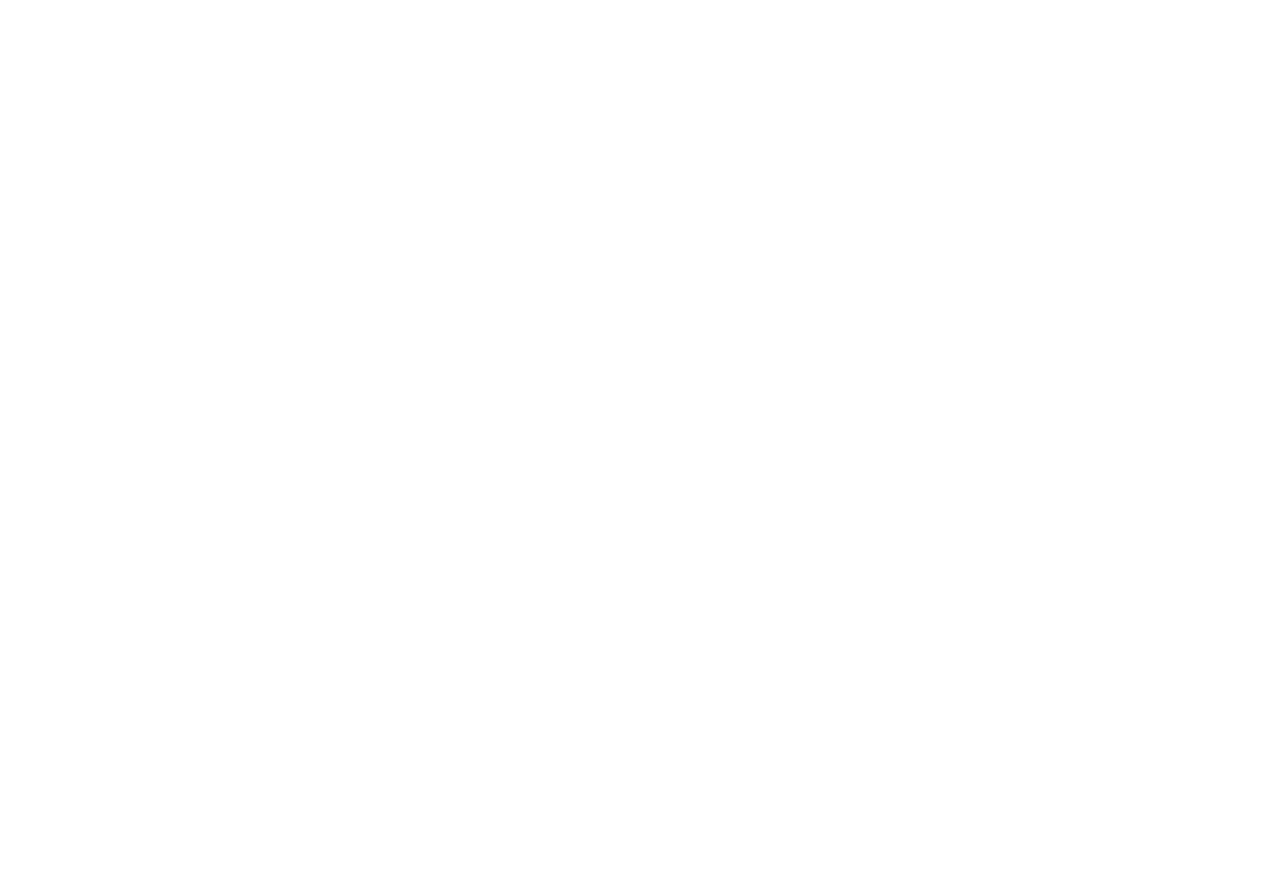
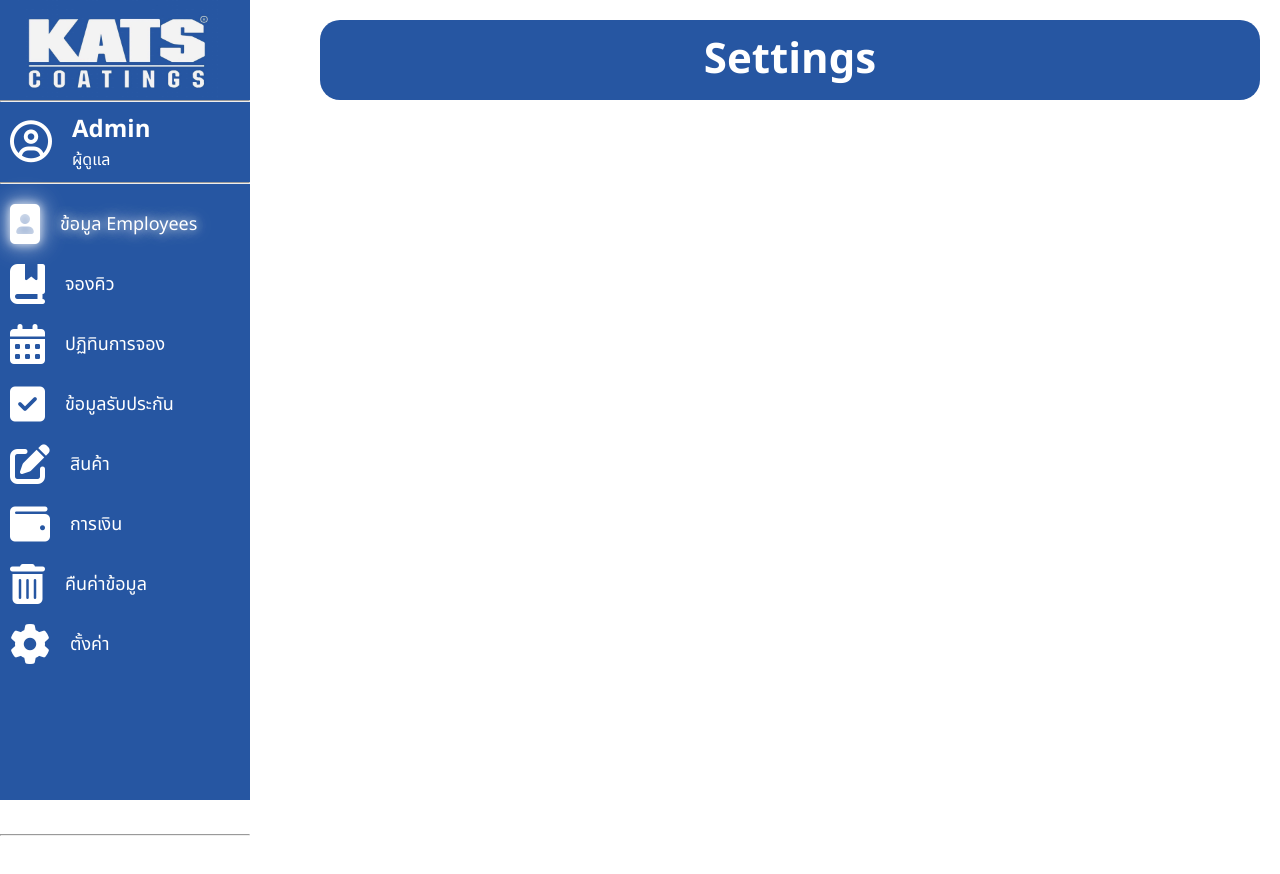
Before and after one commit to HamHarry/kats, a React (Vite) app: page /admin/setting in a window 1280 px wide. Before the commit this address had no page. Shown: the top 874 px of the page. Before the commit the page ends 800 px from the top, so only its background shows below. Built offline with nearby package versions, Linux system fonts and the light colour scheme.

Commit message:
เพิ่มหน้า SettingAdminPage พร้อม CSS สำหรับการจัดการการแสดงผลและโครงสร้าง

```diff
--- a/src/App.tsx
+++ b/src/App.tsx
@@ -22,6 +22,7 @@
 import CatagoryAdminPage from "./adminpage/catagoryadminpage/CatagoryAdminPage";
 import CreateCatagoryAdminPage from "./adminpage/createcatagoryadminpage/CreateCatagoryAdminPage";
 import EditGuaranteeAdminPage from "./adminpage/editguaranteeadminpage/EditGuaranteeAdminPage";
+import SettingAdminPage from "./adminpage/settingadminpage/SettingAdminPage";
 
 function App() {
   return (
@@ -71,6 +72,7 @@
           />
           <Route path="finance" element={<FinanceAdminPage />} />
           <Route path="bin" element={<BinAdminPage />} />
+          <Route path="setting" element={<SettingAdminPage />} />
         </Route>
       </Routes>
     </Suspense>
--- /dev/null
+++ b/src/adminpage/settingadminpage/SettingAdminPage.css
@@ -0,0 +1,25 @@
+.container-SettingAdminPage {
+  display: flex;
+  align-items: center;
+  flex-direction: column;
+  padding: 20px 20px 0px 20px;
+  padding-left: 320px;
+}
+
+.header-SettingAdminPage {
+  display: flex;
+  justify-content: center;
+  height: 80px;
+  max-width: 1200px;
+  width: 100%;
+  border-radius: 20px;
+  background-color: #2656a2;
+  margin-bottom: 20px;
+  h1 {
+    display: flex;
+    justify-content: center;
+    align-items: center;
+    font-size: 42px;
+    color: white;
+  }
+}
--- /dev/null
+++ b/src/adminpage/settingadminpage/SettingAdminPage.tsx
@@ -0,0 +1,13 @@
+import "./SettingAdminPage.css";
+
+const SettingAdminPage = () => {
+  return (
+    <div className="container-SettingAdminPage">
+      <div className="header-SettingAdminPage">
+        <h1>Settings</h1>
+      </div>
+    </div>
+  );
+};
+
+export default SettingAdminPage;
```
